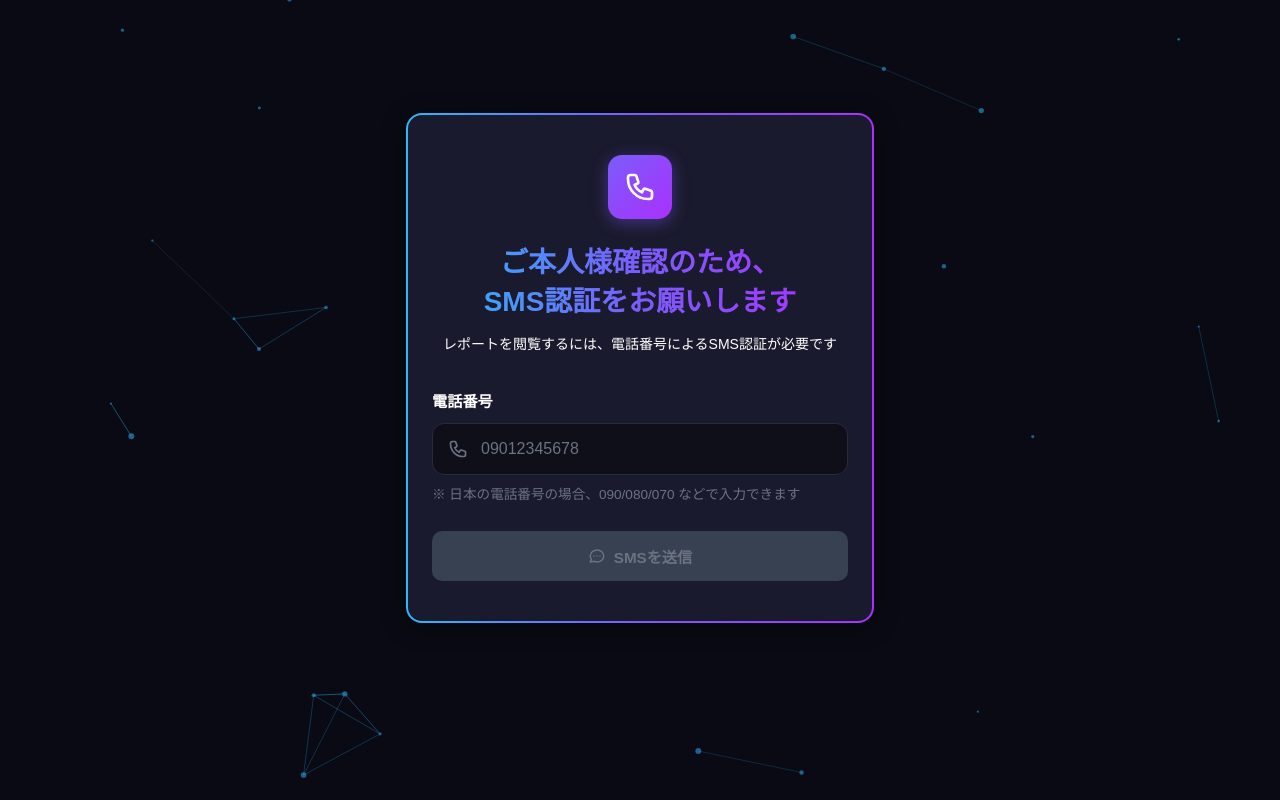
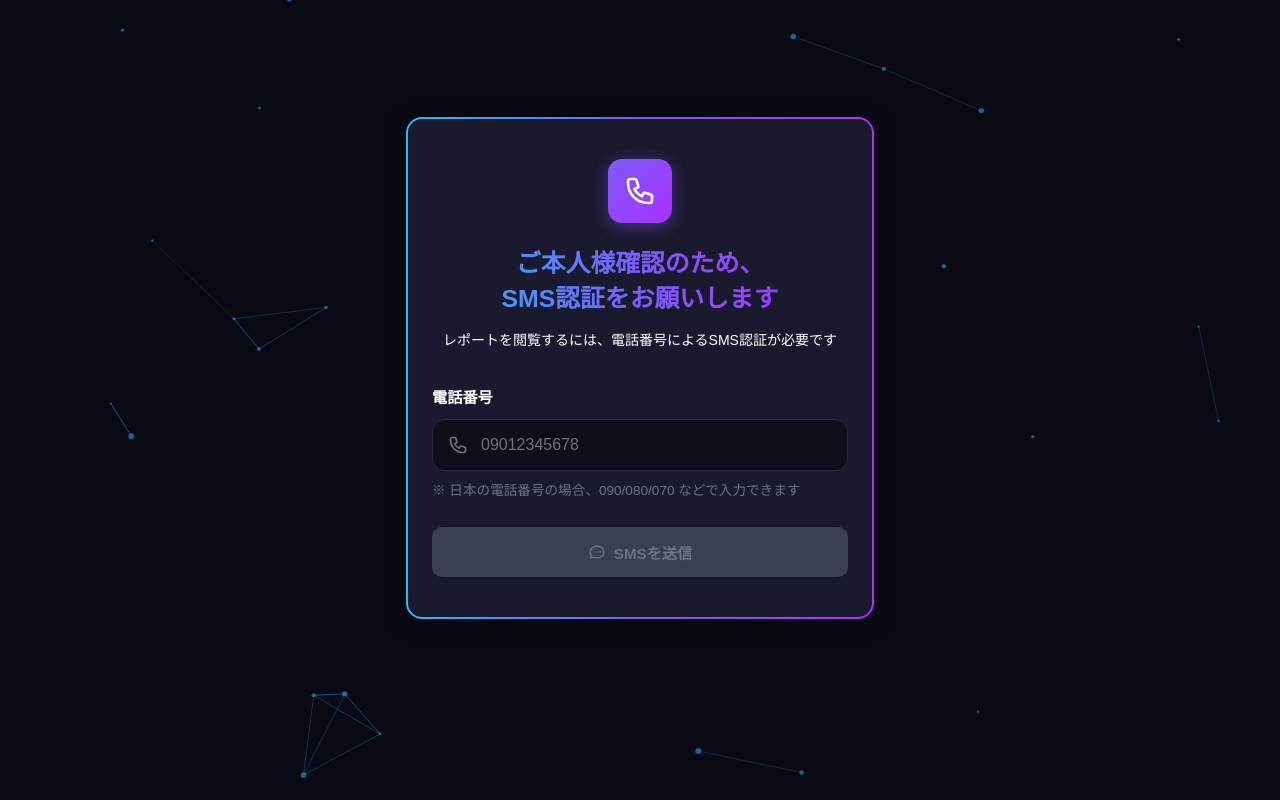
Before and after one commit to BCL-kowaki/kiwami-sms, a Next.js app: page / in a window 1280 px wide. Built offline with nearby package versions, Linux system fonts and the light colour scheme.

Commit message:
card h1のfont-size調整

```diff
--- a/app/globals.css
+++ b/app/globals.css
@@ -53,13 +53,13 @@ body {
 }
 
 .card h1 {
-  font-size: 1.75rem;
+  font-size: 1.55rem;
   font-weight: 900;
-  background: linear-gradient(90deg, #2db8f9 0%, #7b5cfa 50%, #aa30ff 100%);
+  background: linear-gradient(90deg, #2db8f9, #7b5cfa 50%, #aa30ff);
   -webkit-background-clip: text;
   -webkit-text-fill-color: transparent;
   background-clip: text;
-  margin-bottom: 0.75rem;
+  margin-bottom: .75rem;
   text-align: center;
   line-height: 1.4;
 }
```
